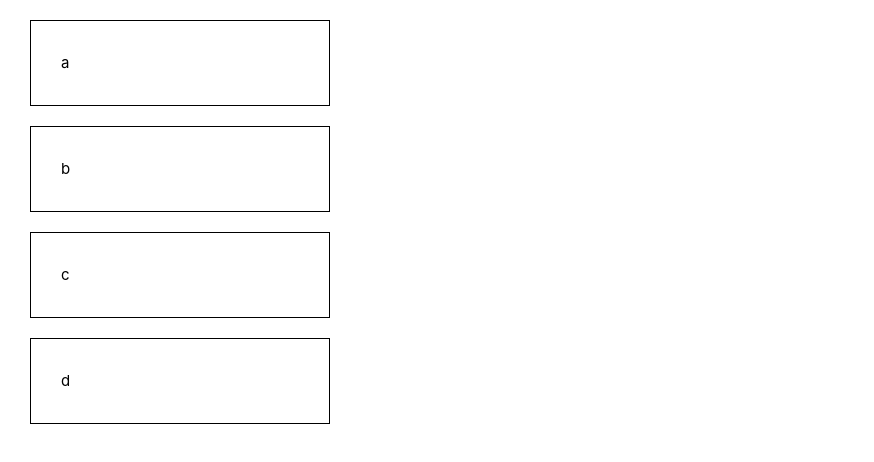
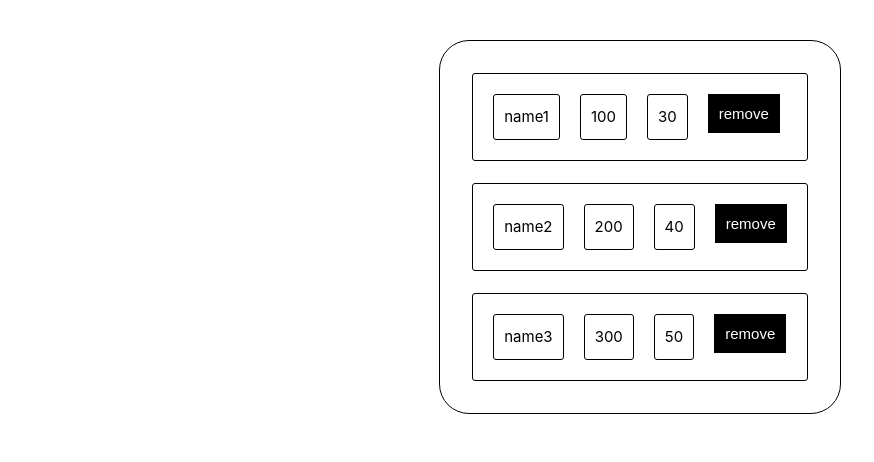
Before and after one commit to aanddi/vue3_exercises, a Vue app in the folder vue3/: page / in a window 1280 px wide. Shown: the top 462 px of the page, without its empty margins (0-874 px from the left). Built offline with nearby package versions, Linux system fonts and the light colour scheme.

Commit message:
Кнопка для удаления из массива объектов в Vue

```diff
--- a/vue3/src/App.vue
+++ b/vue3/src/App.vue
@@ -2,63 +2,76 @@
 export default {
   data() {
     return {
-      arr: ['a', 'b', 'c', 'd']
+      users: [
+        {
+          id: 1,
+          name: 'name1',
+          salary: 100,
+          age: 30,
+        },
+        {
+          id: 2,
+          name: 'name2',
+          salary: 200,
+          age: 40,
+        },
+        {
+          id: 3,
+          name: 'name3',
+          salary: 300,
+          age: 50,
+        },
+      ],
     }
   },
   methods: {
-    removeItem: function (index)  {
-      this.arr.splice(index, 1)
+    removeUser: function (id) {
+      this.users = this.users.filter((user) => {
+        return user.id !== id;
+      })
     }
   }
 }
 </script>
 
 <template>
-  <ul>
-    <li class="block" @click="removeItem(index)" v-for="(item, index) in arr" :key="index">
-      {{ item }}
-    </li>
-  </ul>
-
-
+  <table class="tb">
+    <tr v-for="user in users" :key="user.id">
+      <td class="block">
+        <td class="block">{{ user.name }}</td>
+        <td class="block">{{ user.salary }}</td>
+        <td class="block">{{ user.age }}</td>
+        <td><button class="btn" @click="removeUser(user.id)">remove</button></td>
+      </td>
+    </tr>
+  </table>
 </template>
 
 <style>
+.tb {
+  margin: 0 auto;
+  border: 1px solid black;
+  border-radius: 30px;
+  padding: 20px;
+  margin-top: 40px;
+}
+
 .block {
   border: 1px solid black;
-  padding: 30px 30px;
-  width: 300px;
-  margin: 20px 10px;
-  text-align: justify;
+  padding: 10px;
+  margin: 10px;
   display: flex;
-  justify-content: center;
-  flex-direction: column;
-}
-
-.block:hover{
-  background-color: #000;
-  color: #fff;
-}
-
-.block_input {
-  width: 200px;
-  margin: 10px 10px;
-  padding: 5px;
-  border: 1px solid black;
-  border-radius: 10px;
-  display: block;
+  border-radius: 3px;
 }
 
 .btn {
   display: block;
-  width: 200px;
-  text-align: center;
-  background-color: #fd0606;
-  padding: 10px 40px;
-  border-radius: 20px;
-  border: 1px solid #fd0606;
+  padding: 10px;
+  background-color: black;
+  border: 1px solid black;
+  color: #fff;
   transition: all 0.4s ease-out;
-  margin: 20px 10px;
+  margin: 10px;
 }
 
 .btn:hover {
@@ -66,8 +79,4 @@ export default {
   color: #fd0606;
   border: 1px solid #fd0606;
 }
-
-ul {
-  margin-left: 20px;
-}
 </style>
```
